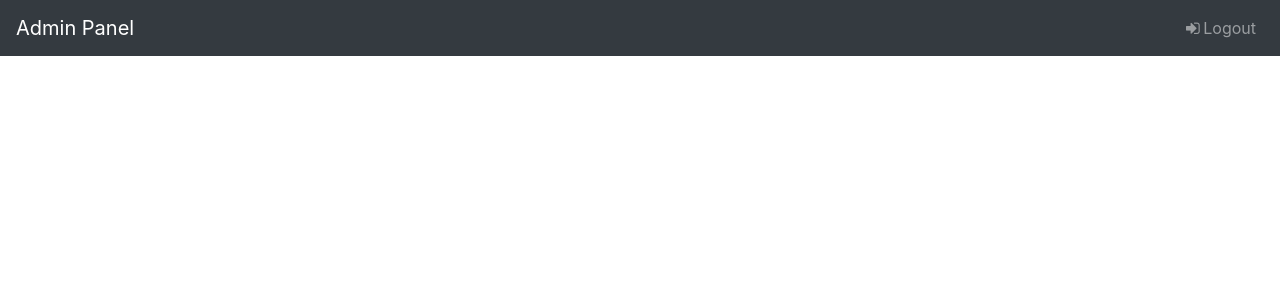
After one commit to om7271prakash/CI, a CodeIgniter app: the page made by application/views/admin/admin_header.php in a window 1280 px wide. The commit adds this page. Shown: the top 300 px of the page. Run offline with CodeIgniter, Linux system fonts and the light colour scheme; some libraries are stand-ins or nearby versions.

Commit message:
add admin header/footer and dashboard controller

```diff
--- a/application/controllers/admin.php
+++ b/application/controllers/admin.php
@@ -5,5 +5,9 @@ class Admin extends MY_Controller{
 	public function index(){
 		echo "admin working";
 	}
+	function dashboard()
+	{
+		$this->load->view('admin/dashboard');
+	}
 }
 ?>
--- a/application/controllers/login.php
+++ b/application/controllers/login.php
@@ -31,7 +31,7 @@ class Login extends MY_Controller
         $this->load->library('session');
         $this->session->set_userdata('id', $login_id);
 
-        $this->load->view('admin/dashboard');
+        return redirect('admin/dashboard');
 
       }else {
         echo 'Username/Password Not Matched';
--- /dev/null
+++ b/application/views/admin/admin_header.php
@@ -0,0 +1,29 @@
+<!DOCTYPE html>
+<html lang="en" dir="ltr">
+  <head>
+    <meta charset="utf-8">
+    <title>Articles Admin Panel</title>
+
+    <?= link_tag('assets/css/bootstrap/bootstrap.min.css'); ?>
+    <?= link_tag('assets/css/font-awesome/css/font-awesome.min.css'); ?>
+    <?= link_tag('assets/css/datatable/dataTables.bootstrap4.css'); ?>
+    <?= link_tag('assets/css/custom.css'); ?>
+
+  </head>
+  <body>
+    <nav class="navbar navbar-expand-lg navbar-dark bg-dark fixed-top" id="mainNav">
+      <a class="navbar-brand" href="<?= base_url('/admin/dashboard'); ?>">Admin Panel</a>
+      <button class="navbar-toggler navbar-toggler-right" type="button" data-toggle="collapse" data-target="#navbarResponsive" aria-controls="navbarResponsive" aria-expanded="false" aria-label="Toggle navigation">
+        <span class="navbar-toggler-icon"></span>
+      </button>
+      <div class="collapse navbar-collapse" id="navbarResponsive">
+        <ul class="navbar-nav ml-auto">
+          <li class="nav-item">
+          </li>
+          <li class="nav-item">
+            <a class="nav-link" href="<?= base_url('/logout'); ?>">
+              <i class="fa fa-fw fa-sign-in"></i>Logout</a>
+          </li>
+        </ul>
+      </div>
+    </nav>
```
Also changed, not shown: application/views/admin/admin_footer.php (added, +10 -0 lines), application/views/admin/dashboard.php (+5 -10 lines).
